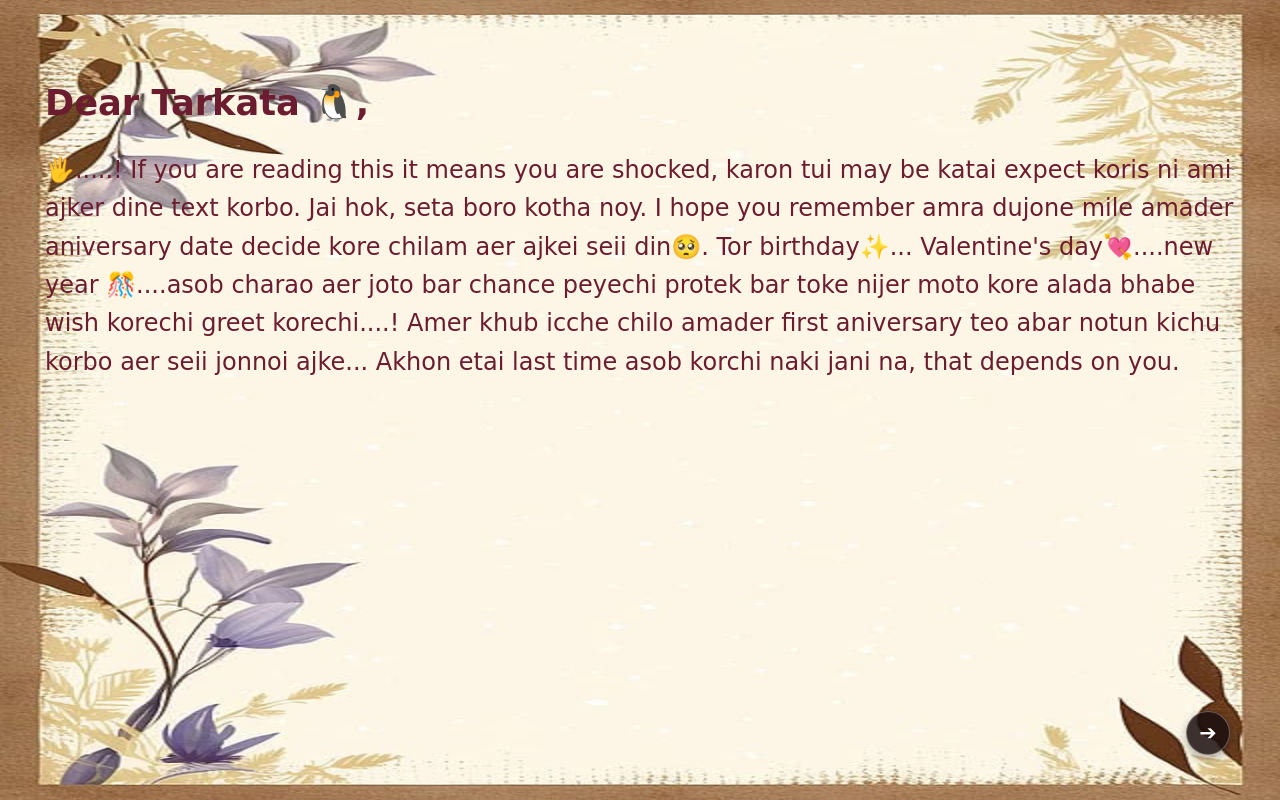
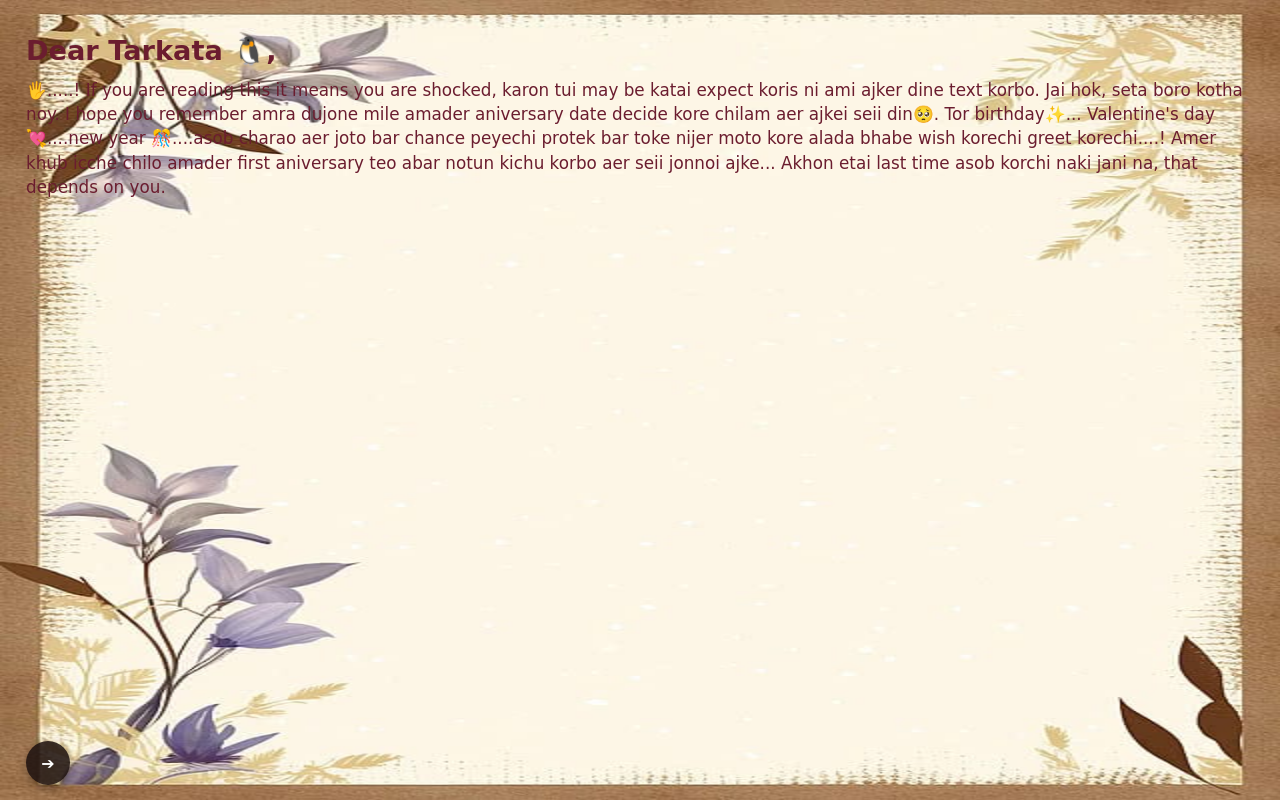
Before and after one commit to kronos-create/mrs.dey, a plain HTML site: page letter.html in a window 1280 px wide. Drawn offline with Linux system fonts and the light colour scheme; a web font is replaced by a local one.

Commit message:
Add files via upload

```diff
--- a/style.css
+++ b/style.css
@@ -88,18 +88,18 @@ body {
 }
 /
 
-* {
-    box-sizing: border-box;
+/* --- LETTER BACKGROUND & CONTAINER --- */
+body {
     margin: 0;
     padding: 0;
-}
-
-html, body.letter-page {
-    width: 100%;
-    height: 100%;
-    background-color: #121212;
+    width: 100vw;
+    height: 100vh;
+    background-color: #f7f3e9;
     font-family: 'Edu TAS Beginner', cursive, sans-serif;
     overflow: hidden;
+    display: flex;
+    justify-content: center;
+    align-items: center;
 }
 
 .letter-screen-page {
@@ -107,84 +107,78 @@ html, body.letter-page {
     height: 100vh;
     position: relative;
     user-select: none;
+    box-sizing: border-box;
 
+    /* Letter Background Setup */
     background-color: #f7f3e9;
     background-image: url('letter-bg.jpeg');
     background-size: 100% 100%;
     background-position: center;
     background-repeat: no-repeat;
 
-    padding: 80px 45px 90px 45px;
+    /* Inner spacing so text stays inside the decorative border */
+    padding: 35px 26px 75px 26px;
     display: flex;
     flex-direction: column;
     justify-content: flex-start;
+    overflow-y: auto;
 }
 
+/* --- TITLE STYLING --- */
 .letter-title {
     display: block;
     width: 100%;
     font-family: 'Dancing Script', cursive, sans-serif !important;
-    font-size: 2.2rem !important;
+    font-size: 1.7rem !important;
     font-weight: 700 !important;
     color: #6B1D2F !important;
-    margin-bottom: 25px !important;
+    margin-bottom: 10px !important;
     text-align: left !important;
-    line-height: 1.3 !important;
+    line-height: 1.2 !important;
 }
 
+/* --- BODY TEXT STYLING --- */
 .letter-text {
     width: 100%;
     font-family: 'Dancing Script', cursive, sans-serif !important;
-    font-size: 1.5rem !important;
-    line-height: 1.6 !important;
+    font-size: 1.05rem !important;
+    line-height: 1.45 !important;
     color: #6B1D2F !important;
     text-align: left !important;
 }
 
 .letter-text p {
-    margin-bottom: 18px !important;
+    margin-bottom: 8px !important;
 }
 
 .letter-text .highlight {
     font-weight: 700 !important;
-    margin-top: 25px !important;
+    margin-top: 12px !important;
 }
 
-/* ==========================================
-   ENHANCED VISIBLE ARROW STYLING
-   ========================================== */
-
+/* --- ENHANCED VISIBLE ARROW STYLING --- */
 .nav-arrow {
     position: absolute;
-    bottom: 45px;
+    bottom: 15px;
     width: 44px;
     height: 44px;
-    background-color: rgba(26, 15, 13, 0.85); /* Dark background container */
+    background-color: rgba(26, 15, 13, 0.85);
     color: #ffffff;
     border-radius: 50%;
     display: flex;
+    justify-content: center;
     align-items: center;
-    justify-content: center;
-    font-size: 1.3rem;
-    font-weight: bold;
     cursor: pointer;
+    z-index: 20;
     box-shadow: 0 4px 10px rgba(0, 0, 0, 0.3);
-    border: 1px solid rgba(255, 255, 255, 0.3);
-    transition: transform 0.2s ease, background-color 0.2s ease;
-    z-index: 100;
 }
 
-.nav-arrow:hover {
-    background-color: #1a0f0d;
-    transform: scale(1.15);
+.nav-arrow.prev {
+    left: 20px;
 }
 
-.arrow-next {
-    right: 50px;
-}
-
-.arrow-back {
-    left: 50px;
+.nav-arrow.next {
+    right: 20px;
 }
 
 .centered-declaration {
```
